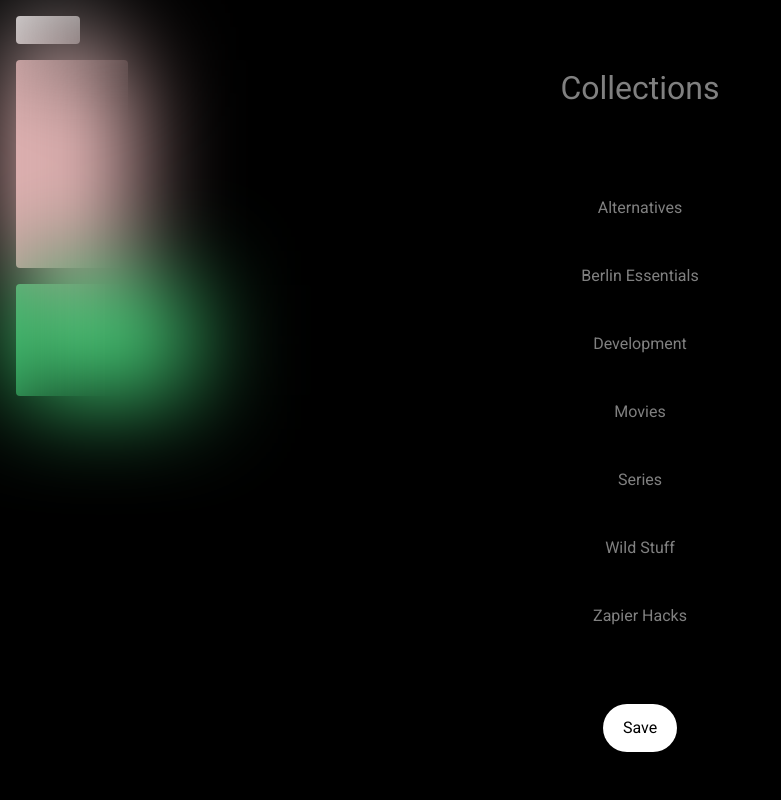
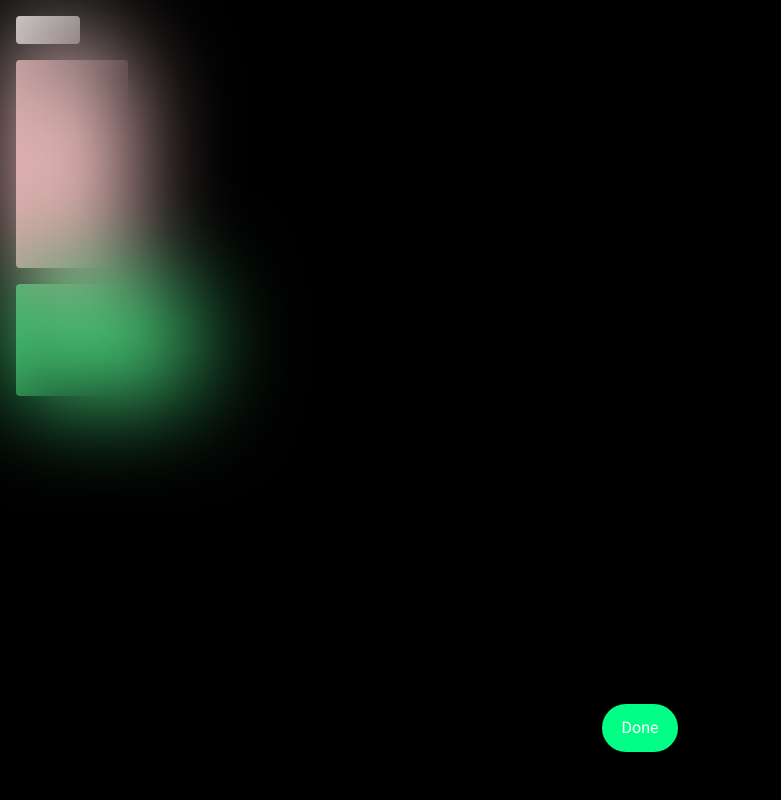
Before and after one commit to Propelius-Technologies/gleans-test-task, a Next.js app: page / in a window 1280 px wide. Shown: the top 800 px of the page, without its empty margins (0-781 px from the left). Built offline with nearby package versions, Linux system fonts and the light colour scheme.

Commit message:
adds done page

```diff
--- a/src/components/AddContent/AddContent.tsx
+++ b/src/components/AddContent/AddContent.tsx
@@ -1,3 +1,4 @@
+import Done from './DonePage';
 import Step1 from './Step1/Step1';
 import Step2 from './Step2/Step2';
 
@@ -6,7 +7,8 @@ const AddContent = () => {
     <div className='h-full w-full'>
       <div className='fixed top-0 left-0 right-0 bottom-0 animate-blur' />
       {/* <Step1 /> */}
-      <Step2 />
+      {/* <Step2 /> */}
+      <Done />
     </div>
   );
 };
--- /dev/null
+++ b/src/components/AddContent/DonePage.tsx
@@ -0,0 +1,13 @@
+import CustomButton from 'src/components/shared/CustomButton';
+
+const Done = () => {
+  return (
+    <div className='fixed top-0 left-0 min-h-screen w-full flex flex-col items-center justify-end pt-16 px-7'>
+      <div className='flex pb-12'>
+        <CustomButton color='success'>Done</CustomButton>
+      </div>
+    </div>
+  );
+};
+
+export default Done;
--- a/src/components/shared/CustomButton.tsx
+++ b/src/components/shared/CustomButton.tsx
@@ -1,8 +1,8 @@
-import { ButtonHTMLAttributes, FC, ReactNode } from 'react';
+import { FC, ReactNode } from 'react';
 
 import textStyles from 'src/styles/typography.module.css';
 
-type ButtonColor = 'primary' | 'secondary';
+type ButtonColor = 'primary' | 'secondary' | 'success';
 
 export type ButtonProps = React.DetailedHTMLProps<
   React.ButtonHTMLAttributes<HTMLButtonElement>,
@@ -20,6 +20,8 @@ const getButtonColor = (color: ButtonColor) => {
       return 'bg-white text-black';
     case 'secondary':
       return 'bg-ga-button-grey text-whtie text-opacity-30';
+    case 'success':
+      return 'bg-ga-success text-white';
   }
 };
 
--- a/tailwind.config.js
+++ b/tailwind.config.js
@@ -16,6 +16,7 @@ module.exports = {
         'ga-grey': '#d9d9d9',
         'ga-text-gray': '#b9b9b9',
         'ga-button-grey': '#2A2A2A',
+        'ga-success': '#00FF85',
       },
       fontFamily: {
         primary: ['var(--font-roboto)'],
```
